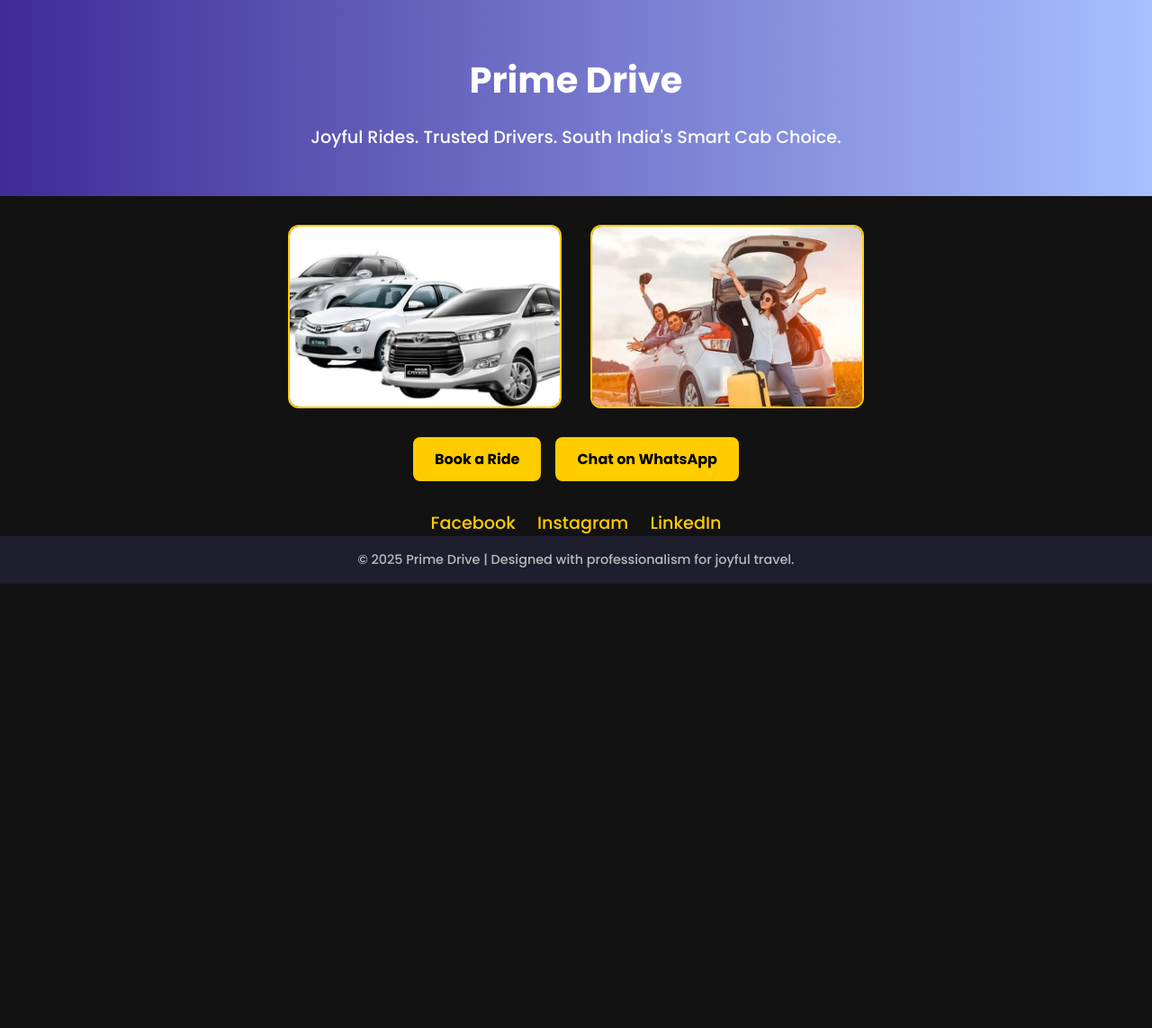
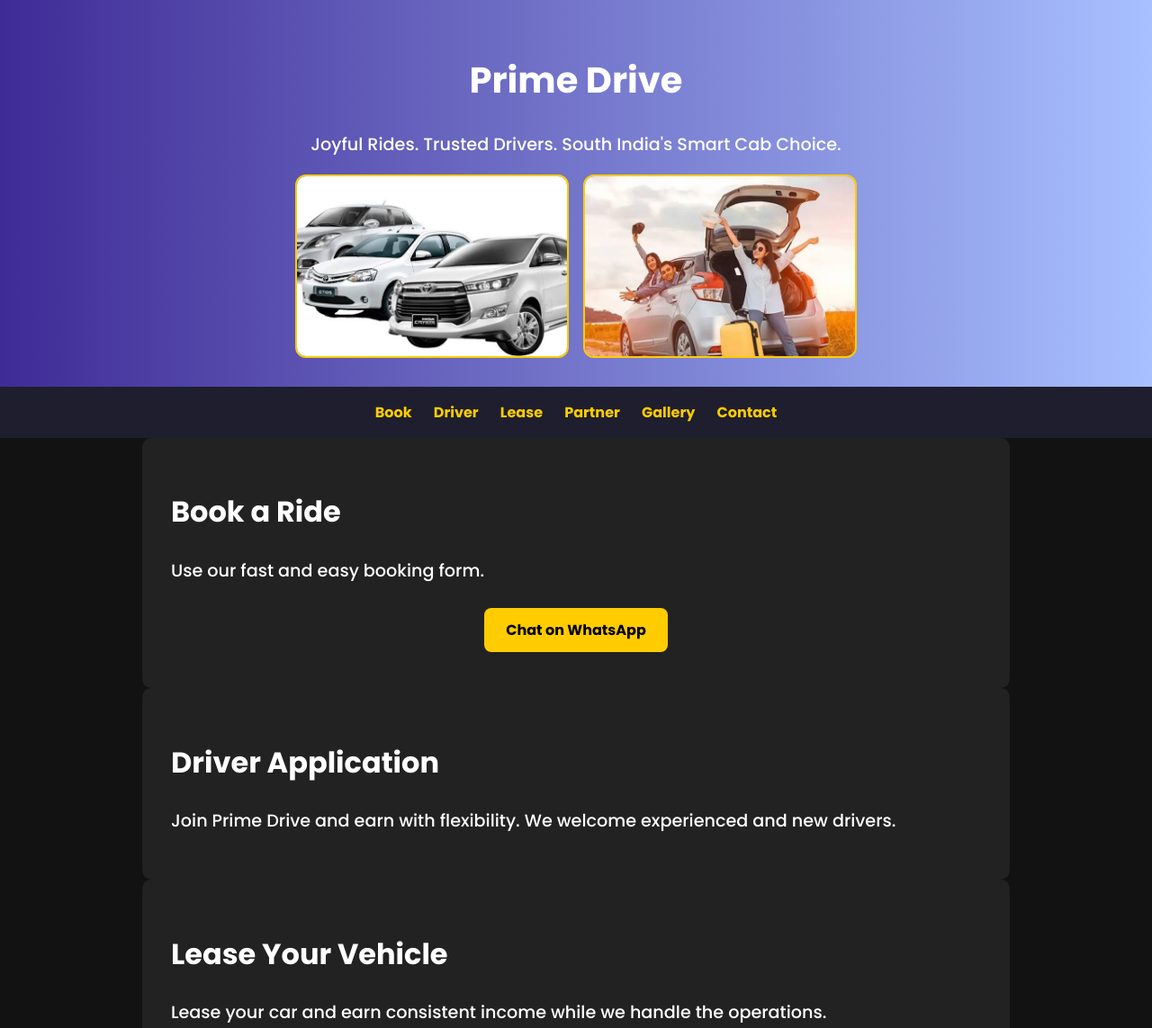
Before and after one commit to primedrivecab/primedrivecab.github.io, a plain HTML site: page index.html in a window 1280 px wide. Shown: the top 1143 px of the page at 90% size. Before the commit the page ends 800 px from the top, so only its background shows below. Drawn offline with Linux system fonts and the light colour scheme.

Commit message:
Add files via upload

```diff
--- a/index.html
+++ b/index.html
@@ -8,10 +8,10 @@
   <link href="https://fonts.googleapis.com/css2?family=Poppins:wght@500;700&display=swap" rel="stylesheet">
   <style>
     body {
-      margin: 0;
       font-family: 'Poppins', sans-serif;
       background-color: #121212;
       color: #fff;
+      margin: 0;
     }
     header {
       background: linear-gradient(to right, #3f2b96, #a8c0ff);
@@ -20,17 +20,29 @@
     }
     header h1 {
       font-size: 2.5rem;
-      margin-bottom: 0.5rem;
     }
-    header p {
-      font-size: 1.2rem;
+    nav {
+      background: #1e1e2f;
+      padding: 1rem;
+      text-align: center;
+    }
+    nav a {
+      color: #ffcc00;
+      margin: 0 10px;
+      text-decoration: none;
+      font-weight: bold;
+    }
+    section {
+      padding: 2rem;
+      max-width: 900px;
+      margin: 0 auto;
     }
     .hero-images {
       display: flex;
       justify-content: center;
-      gap: 2rem;
-      margin: 2rem auto;
+      gap: 1rem;
       flex-wrap: wrap;
+      margin-top: 1rem;
     }
     .hero-images img {
       width: 300px;
@@ -40,23 +52,18 @@
       border: 2px solid #ffcc00;
     }
     .buttons {
-      display: flex;
-      justify-content: center;
-      gap: 1rem;
+      text-align: center;
       margin-top: 1rem;
-      flex-wrap: wrap;
     }
     .buttons a {
-      background-color: #ffcc00;
+      background: #ffcc00;
       color: #000;
       padding: 0.75rem 1.5rem;
       text-decoration: none;
+      font-weight: bold;
       border-radius: 8px;
-      font-weight: bold;
-      transition: background 0.3s;
-    }
-    .buttons a:hover {
-      background-color: #ffd633;
+      margin: 0.5rem;
+      display: inline-block;
     }
     footer {
       text-align: center;
@@ -65,38 +72,71 @@
       font-size: 0.9rem;
       color: #bbb;
     }
-    .social {
-      text-align: center;
-      margin-top: 2rem;
-    }
-    .social a {
-      margin: 0 10px;
-      color: #ffcc00;
-      text-decoration: none;
-      font-size: 1.2rem;
-    }
   </style>
 </head>
 <body>
   <header>
     <h1>Prime Drive</h1>
     <p>Joyful Rides. Trusted Drivers. South India's Smart Cab Choice.</p>
+    <div class="hero-images">
+      <img src="gallery1.jpg" alt="Cab">
+      <img src="gallery2.jpg" alt="Customer">
+    </div>
   </header>
-  <div class="hero-images">
-    <img src="gallery1.jpg" alt="Prime Drive Cab">
-    <img src="gallery2.jpg" alt="Happy Customer">
-  </div>
-  <div class="buttons">
-    <a href="book.html">Book a Ride</a>
-    <a href="https://wa.me/919344874662?text=I%20want%20to%20book%20a%20ride%20with%20Prime%20Drive" target="_blank">Chat on WhatsApp</a>
-  </div>
-  <div class="social">
-    <a href="https://facebook.com" target="_blank">Facebook</a>
-    <a href="https://instagram.com" target="_blank">Instagram</a>
-    <a href="https://linkedin.com" target="_blank">LinkedIn</a>
-  </div>
+
+  <nav>
+    <a href="#book">Book</a>
+    <a href="#driver">Driver</a>
+    <a href="#lease">Lease</a>
+    <a href="#partner">Partner</a>
+    <a href="#gallery">Gallery</a>
+    <a href="#contact">Contact</a>
+  </nav>
+
+  <section id="book">
+    <h2>Book a Ride</h2>
+    <p>Use our fast and easy booking form.</p>
+    <div class="buttons">
+      <a href="https://wa.me/919344874662" target="_blank">Chat on WhatsApp</a>
+    </div>
+  </section>
+
+  <section id="driver">
+    <h2>Driver Application</h2>
+    <p>Join Prime Drive and earn with flexibility. We welcome experienced and new drivers.</p>
+  </section>
+
+  <section id="lease">
+    <h2>Lease Your Vehicle</h2>
+    <p>Lease your car and earn consistent income while we handle the operations.</p>
+  </section>
+
+  <section id="partner">
+    <h2>Partner With Us</h2>
+    <p><strong>Driver Benefits:</strong> Weekly payouts, incentives, and support.</p>
+    <p><strong>Lease Benefits:</strong> Guaranteed returns, safety assurance, and live tracking.</p>
+  </section>
+
+  <section id="gallery">
+    <h2>Gallery</h2>
+    <div class="hero-images">
+      <img src="gallery1.jpg" alt="Vehicle">
+      <img src="gallery2.jpg" alt="Happy Customer">
+    </div>
+  </section>
+
+  <section id="contact">
+    <h2>Contact Us</h2>
+    <p><strong>Founder:</strong> Arjun R</p>
+    <p><strong>Email:</strong> <a href="mailto:arjun.wise04@gmail.com">arjun.wise04@gmail.com</a></p>
+    <p><strong>Phone:</strong> +91 93448 74662</p>
+    <div class="buttons">
+      <a href="https://wa.me/919344874662" target="_blank">WhatsApp</a>
+    </div>
+  </section>
+
   <footer>
-    &copy; 2025 Prime Drive | Designed with professionalism for joyful travel.
+    &copy; 2025 Prime Drive. Built with joy and professionalism.
   </footer>
 </body>
 </html>
```
